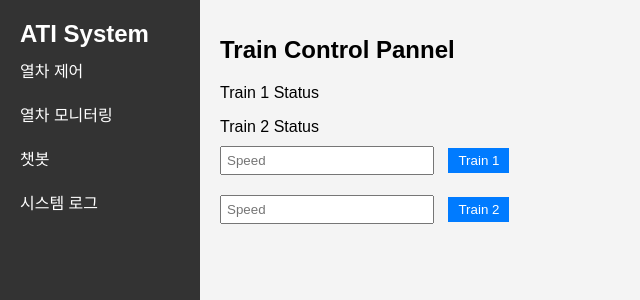
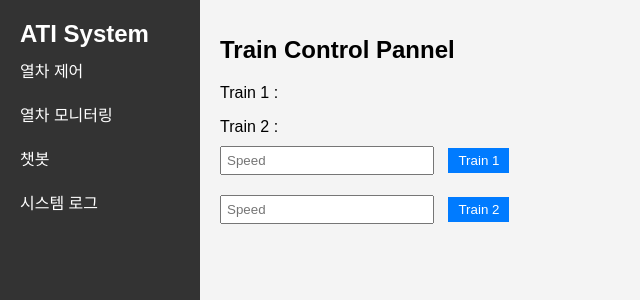
Before and after one commit to PoscoAiChallenge/2024, a Flask app: template hardware/server/templates/train.html in a window 1280 px wide. Shown: the top 300 px of the page, without its empty margins (0-640 px from the left). Run offline with Flask 3, Linux system fonts and the light colour scheme; the template is opened without the code that fills it, so the values that code supplies are empty.

Commit message:
remove file

```diff
--- a/hardware/server/templates/log.html
+++ b/hardware/server/templates/log.html
@@ -17,8 +17,6 @@
         <a href="/log">시스템 로그</a>
     </div>
     <div class="content">
-
-    </div>
         <script>
             setInterval(() => {
                 fetch('https://api.ye0ngjae.com/log')
@@ -35,5 +33,6 @@
                     });
             }, 1000);
         </script>
+    </div>
 </body>
 </html>
--- a/hardware/server/templates/train.html
+++ b/hardware/server/templates/train.html
@@ -18,8 +18,8 @@
     </div>
     <div class="content">
         <h1>Train Control Pannel</h1>
-        <p id="train1">Train 1 Status</p>
-        <p id="train2">Train 2 Status</p>
+        <p id="train1">Train 1 : <span id="train1Status"></span></p>
+        <p id="train2">Train 2 : <span id="train2Status"></span></p>
         <form action="https://api.ye0ngjae.com/speed/1" method="post">
             <input type="text" name="speed" placeholder="Speed">
             <input type="submit" value="Train 1">
```
Lines whose indentation alone changed are shown as unchanged.
